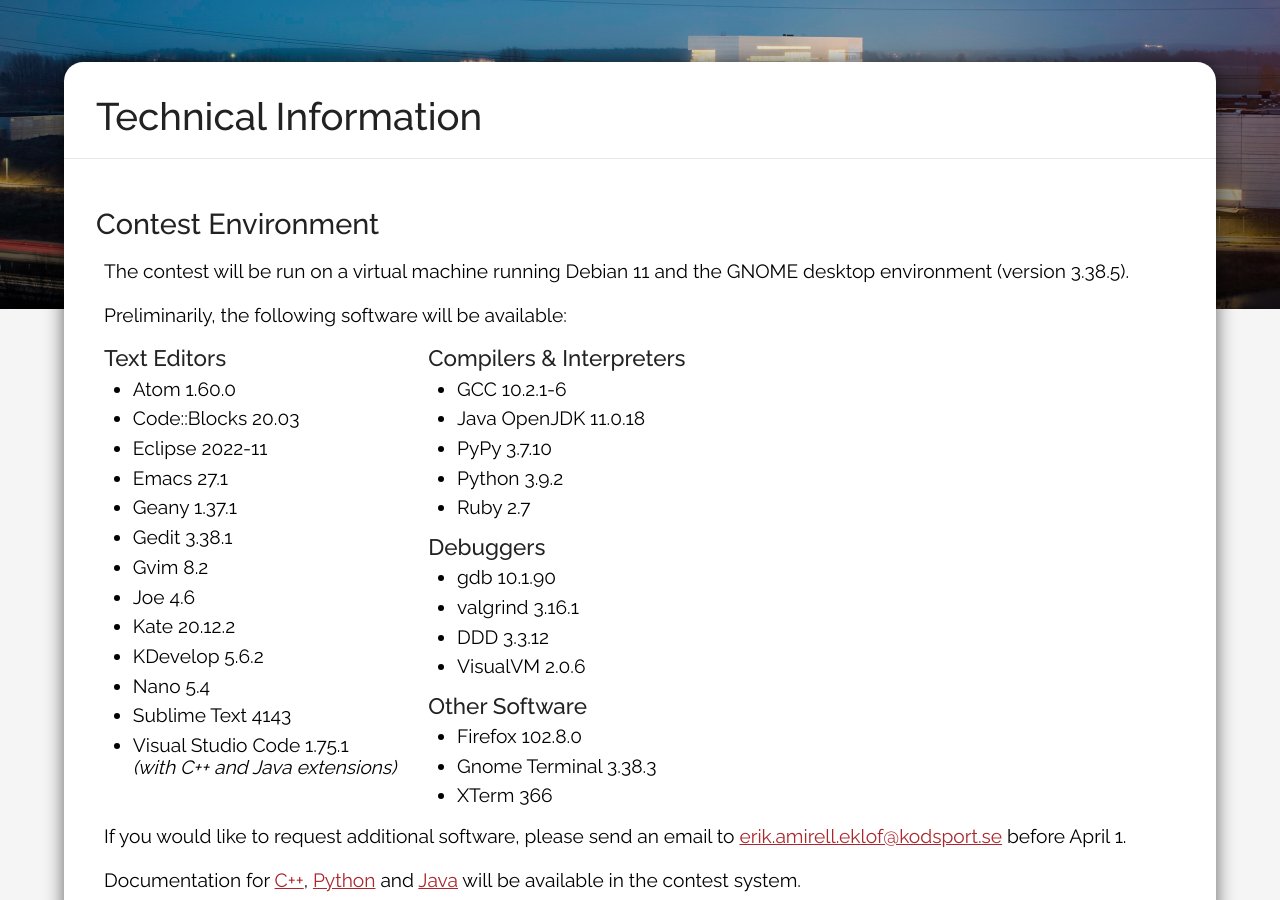
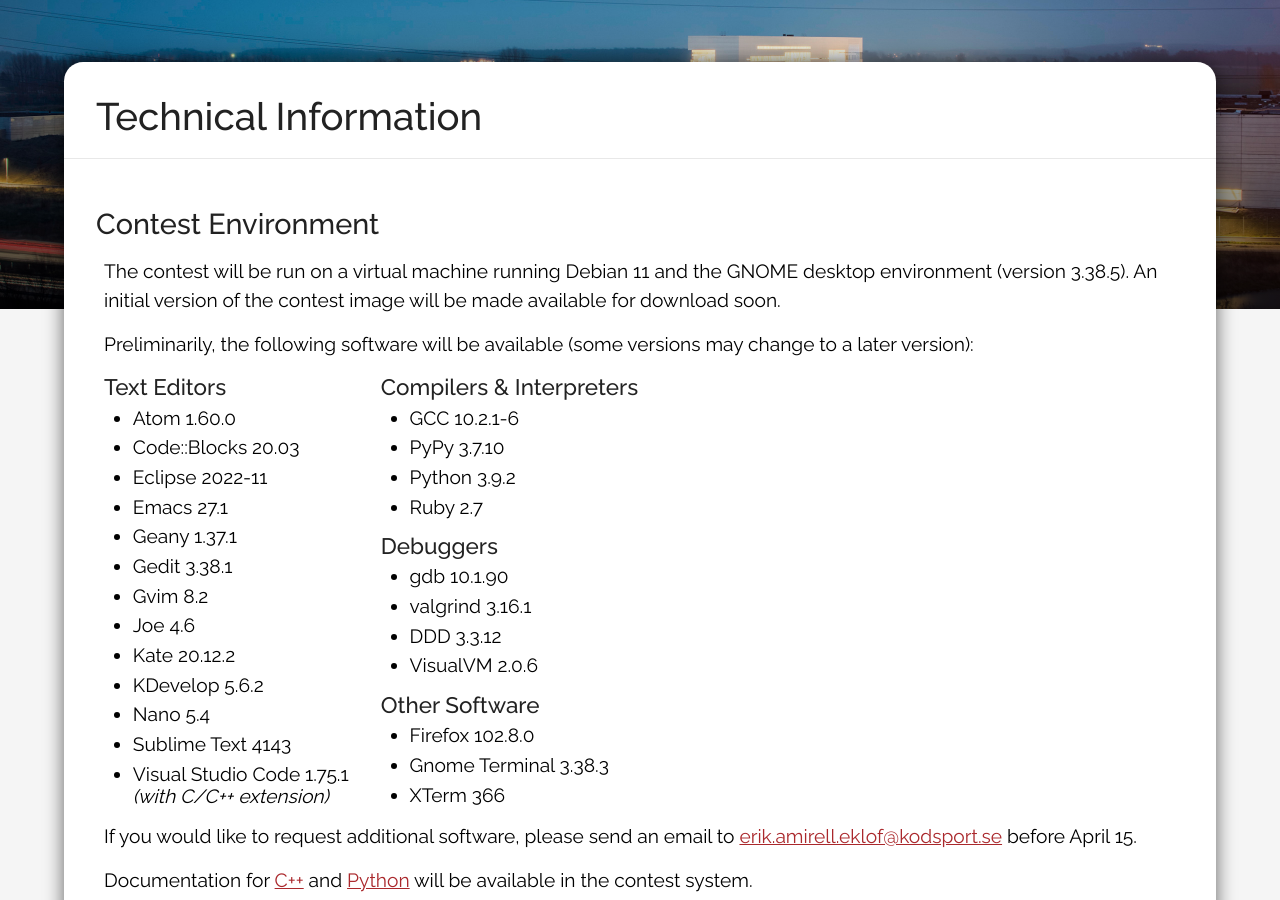
Before and after one commit to Kodsport/egoi23.se, a Jekyll site: the page built from competition/tech-info.md, in a window 1280 px wide and 900 px high, scrolled down 296 px. Built offline with Jekyll 4.4.1, drawn with Linux system fonts in a browser that asks for light colours; some of the changed text lies outside the part shown.

Commit message:
updated tech-info page

```diff
--- a/_data/organizers.yml
+++ b/_data/organizers.yml
@@ -37,3 +37,4 @@
 - name: Valdemar Melin
   title: Head of PR
   email: valdemar.melin@kodsport.se
+  imgname: empty.svg
--- a/competition/tech-info.md
+++ b/competition/tech-info.md
@@ -7,8 +7,9 @@
 ## Contest Environment
 
 The contest will be run on a virtual machine running Debian 11 and the GNOME desktop environment (version 3.38.5).
+An initial version of the contest image will be made available for download soon.
 
-Preliminarily, the following software will be available:
+Preliminarily, the following software will be available (some versions may change to a later version):
 
 <div class="columns-outer">
 	<div class="columns-inner">
@@ -26,14 +27,13 @@
 			<li>KDevelop 5.6.2</li>
 			<li>Nano 5.4</li>
 			<li>Sublime Text 4143</li>
-			<li>Visual Studio Code 1.75.1<br><em>(with C++ and Java extensions)</em></li>
+			<li>Visual Studio Code 1.75.1<br><em>(with C/C++ extension)</em></li>
 		</ul>
 	</div>
 	<div class="columns-inner">
 		<h3>Compilers & Interpreters</h3>
 		<ul>
 			<li>GCC 10.2.1-6</li>
-			<li>Java OpenJDK 11.0.18</li>
 			<li>PyPy 3.7.10</li>
 			<li>Python 3.9.2</li>
 			<li>Ruby 2.7</li>
@@ -56,11 +56,11 @@
 	</div>
 </div>
 
-If you would like to request additional software, please send an email to [erik.amirell.eklof@kodsport.se](mailto:erik.amirell.eklof@kodsport.se) before April 1.
+If you would like to request additional software, please send an email to [erik.amirell.eklof@kodsport.se](mailto:erik.amirell.eklof@kodsport.se) before April 15.
 
-Documentation for <a href="https://en.cppreference.com" target="_blank">C++</a>, <a href="https://docs.python.org/3.8/" target="_blank">Python</a> and <a href="https://docs.oracle.com/en/java/javase/11/docs/api/index.html" target="_blank">Java</a> will be available in the contest system.
+Documentation for <a href="https://en.cppreference.com" target="_blank">C++</a> and <a href="https://docs.python.org/3.8/" target="_blank">Python</a> will be available in the contest system.
 
 <div class="hr"></div>
 
 ## Judge System
-The competition will use the Kattis online judge. It will be possible to submit solutions in at least C++, Python and Java. See the <a href="https://open.kattis.com/help" target="_blank">Kattis help page</a> for more information about versions and compilation flags. Note that Kattis uses the PyPy runtime for python, and that the judge system uses GCC version 11.3 whereas the contest image has GCC version 10.
+The competition will use the Kattis online judge. It will be possible to submit solutions in at least C++ and Python. See the <a href="https://open.kattis.com/help" target="_blank">Kattis help page</a> for more information about versions and compilation flags. Note that Kattis uses the PyPy runtime for python, and that the judge system uses GCC version 11.3 whereas the contest image has GCC version 10.
```
Also changed, not shown: _data/navigation.yml (+7 -6 lines).
